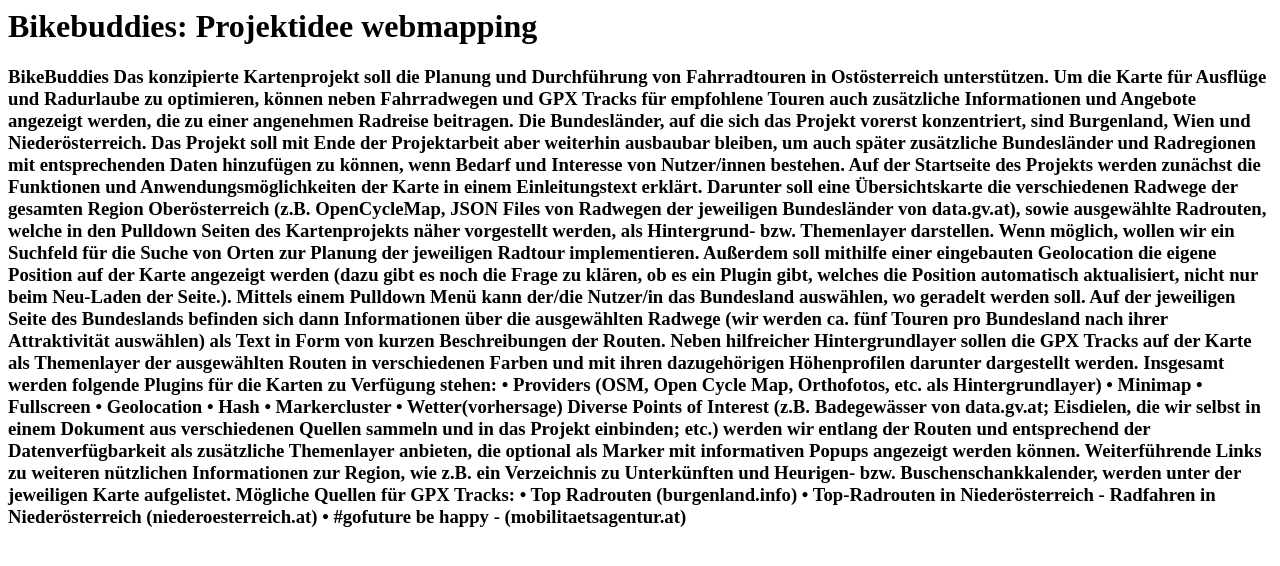
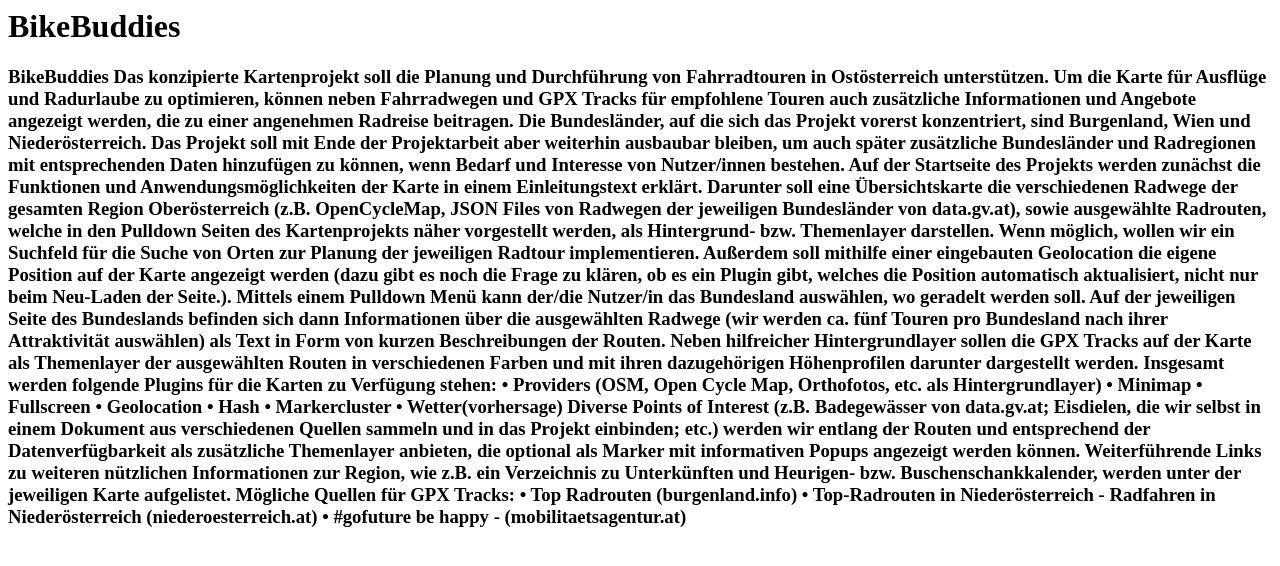
Before and after one commit to bikebuddies/radl, a plain HTML site: page index.html in a window 1280 px wide. Drawn offline with Linux system fonts and the light colour scheme.

Commit message:
Simon: Änderung HTML Titel

```diff
--- a/index.html
+++ b/index.html
@@ -1,4 +1,4 @@
-<h1> Bikebuddies: Projektidee webmapping</h1>
+<h1> BikeBuddies</h1>
 
 <h3>
     BikeBuddies
```
